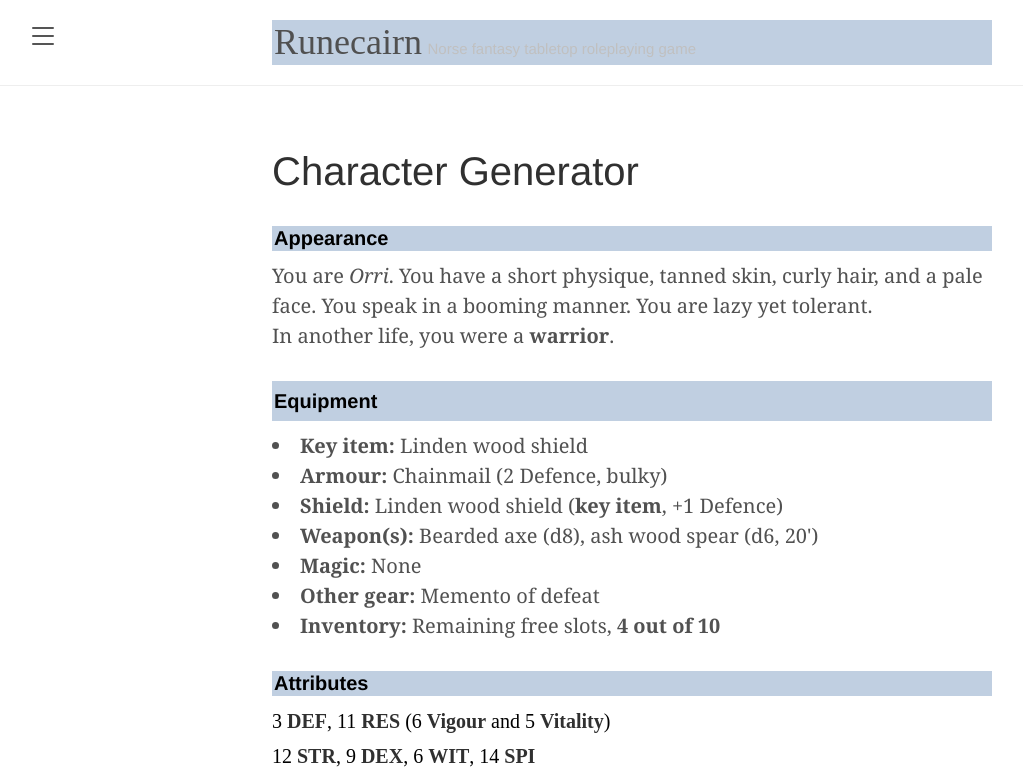
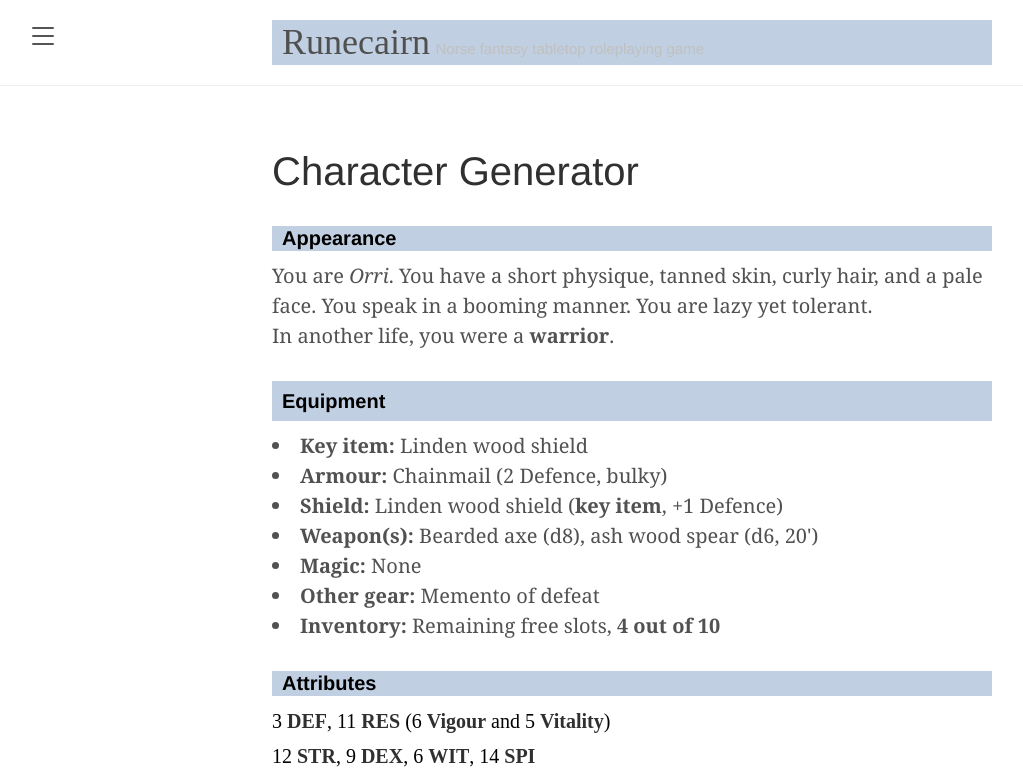
Before and after one commit to byodinsbeardrpg/byodinsbeardrpg.github.io, a Jekyll site: the page built from generator.md, in a window 1280 px wide. Shown: the top 780 px of the page, without its empty margins (8-1031 px from the left). Built offline with Jekyll 4.4.1, drawn with Linux system fonts in a browser that asks for light colours; some web fonts are replaced.

Commit message:
Update lanyon.css

```diff
--- a/public/css/lanyon.css
+++ b/public/css/lanyon.css
@@ -55,7 +55,7 @@
 h3 {
   color: #000000;
   background-color: #c0cfe1;
-  padding-left: 2px;
+  padding-left: 10px;
 }
 
 h2 {
```
